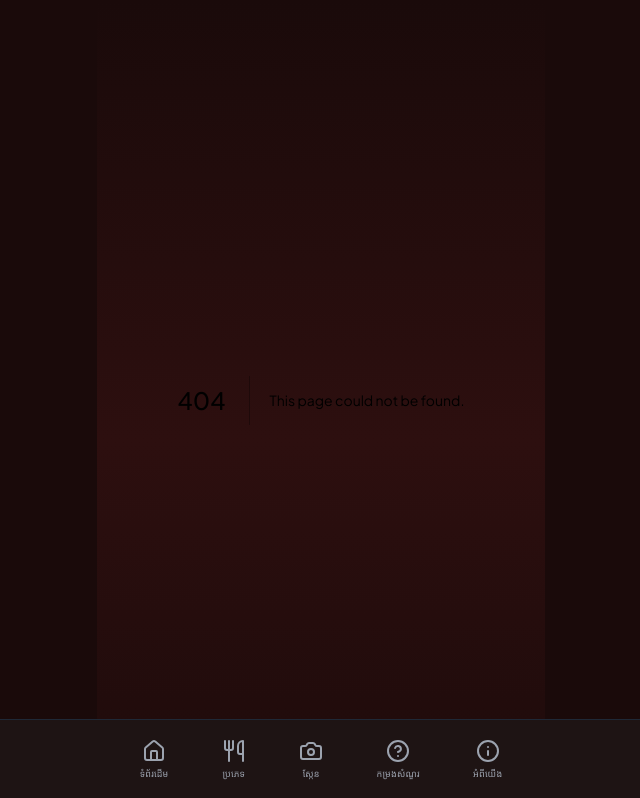
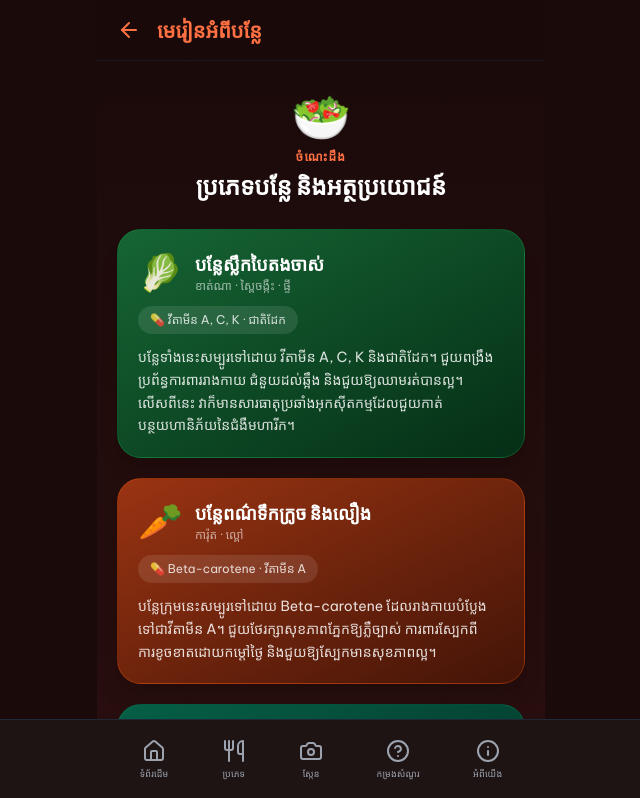
Before and after one commit to kanikachantha87-boop/sek, a Next.js app: page /type/vegetable in a window 1280 px wide. Before the commit this address had no page. Shown: the top 798 px of the page, without its empty margins (319-959 px from the left). Built offline with nearby package versions, Linux system fonts and the light colour scheme.

Commit message:
feat: add vegetable lesson page, link from type page

```diff
--- a/app/type/page.tsx
+++ b/app/type/page.tsx
@@ -1,6 +1,7 @@
 'use client'
 
 import Header from '@/components/Header'
+import Link from 'next/link'
 
 const foodTypes: { name: string; count: string }[] = []
 
@@ -20,18 +21,19 @@ export default function TypePage() {
         {/* ប៊ូតុងប្រភេទ */}
         <div className="grid grid-cols-2 gap-4 mb-8">
           {[
-            { label: 'បន្លែ', icon: '🥦', gradient: 'from-green-900/60 to-dark-card' },
-            { label: 'នំខ្មែរ', icon: '🍮', gradient: 'from-amber-900/60 to-dark-card' },
-            { label: 'ភេសជ្ជៈ', icon: '🧃', gradient: 'from-blue-900/60 to-dark-card' },
-            { label: 'ផ្លែឈើ', icon: '🍓', gradient: 'from-red-900/60 to-dark-card' },
+            { label: 'បន្លែ', icon: '🥦', gradient: 'from-green-900/60 to-dark-card', href: '/type/vegetable' },
+            { label: 'នំខ្មែរ', icon: '🍮', gradient: 'from-amber-900/60 to-dark-card', href: '#' },
+            { label: 'ភេសជ្ជៈ', icon: '🧃', gradient: 'from-blue-900/60 to-dark-card', href: '#' },
+            { label: 'ផ្លែឈើ', icon: '🍓', gradient: 'from-red-900/60 to-dark-card', href: '#' },
           ].map((btn) => (
-            <button
+            <Link
               key={btn.label}
+              href={btn.href}
               className={`bg-gradient-to-br ${btn.gradient} rounded-3xl p-6 flex flex-col items-center justify-center gap-4 border border-coral/20 hover:border-coral hover:scale-105 transition-all shadow-lg h-40`}
             >
               <span className="text-5xl">{btn.icon}</span>
               <span className="font-headline font-bold text-xl">{btn.label}</span>
-            </button>
+            </Link>
           ))}
         </div>
 
--- /dev/null
+++ b/app/type/vegetable/page.tsx
@@ -0,0 +1,131 @@
+'use client'
+
+import { useRouter } from 'next/navigation'
+import { ArrowLeft } from 'lucide-react'
+
+const lessons = [
+    {
+        id: 1,
+        title: 'បន្លែស្លឹកបៃតងចាស់',
+        emoji: '🥬',
+        subtitle: 'ខាត់ណា · ស្ពៃចង្កឹះ · ផ្ទី',
+        nutrients: 'វីតាមីន A, C, K · ជាតិដែក',
+        color: 'from-green-800 to-green-950',
+        border: 'border-green-600/30',
+        content: 'បន្លែទាំងនេះសម្បូរទៅដោយ វីតាមីន A, C, K និងជាតិដែក។ ជួយពង្រឹងប្រព័ន្ធការពាររាងកាយ ជំនួយដល់ឆ្អឹង និងជួយឱ្យឈាមរត់បានល្អ។ លើសពីនេះ វាក៏មានសារធាតុប្រឆាំងអុកស៊ីតកម្មដែលជួយកាត់បន្ថយហានិភ័យនៃជំងឺមហារីក។',
+    },
+    {
+        id: 2,
+        title: 'បន្លែពណ៌ទឹកក្រូច និងលឿង',
+        emoji: '🥕',
+        subtitle: 'ការ៉ុត · ល្ពៅ',
+        nutrients: 'Beta-carotene · វីតាមីន A',
+        color: 'from-orange-800 to-orange-950',
+        border: 'border-orange-600/30',
+        content: 'បន្លែក្រុមនេះសម្បូរទៅដោយ Beta-carotene ដែលរាងកាយបំប្លែងទៅជាវីតាមីន A។ ជួយថែរក្សាសុខភាពភ្នែកឱ្យភ្លឺច្បាស់ ការពារស្បែកពីការខូចខាតដោយកម្ដៅថ្ងៃ និងជួយឱ្យស្បែកមានសុខភាពល្អ។',
+    },
+    {
+        id: 3,
+        title: 'ផ្កាខាត់ណាខៀវ',
+        emoji: '🥦',
+        subtitle: 'Broccoli · Superfood',
+        nutrients: 'សរសៃអាហារ · វីតាមីន C, K',
+        color: 'from-emerald-800 to-emerald-950',
+        border: 'border-emerald-600/30',
+        content: 'ខាត់ណាខៀវត្រូវបានគេចាត់ទុកជា "Superfood" ព្រោះវាមានសារធាតុចិញ្ចឹមខ្ពស់បំផុត។ សម្បូរទៅដោយសរសៃអាហារជួយដល់ការរំលាយអាហារ កាត់បន្ថយជាតិខ្លាញ់អាក្រក់ និងជួយបន្សាបជាតិពុលក្នុងរាងកាយ។',
+    },
+    {
+        id: 4,
+        title: 'ប៉េងប៉ោះ',
+        emoji: '🍅',
+        subtitle: 'Lycopene · ការពារបេះដូង',
+        nutrients: 'Lycopene · វីតាមីន C',
+        color: 'from-red-800 to-red-950',
+        border: 'border-red-600/30',
+        content: 'ប៉េងប៉ោះមានសារធាតុ Lycopene ដែលជាអ្នកការពារបេះដូងយ៉ាងពូកែ។ ជួយកាត់បន្ថយសម្ពាធឈាម ការពារជំងឺបេះដូង និងកាត់បន្ថយហានិភ័យនៃជំងឺមហារីកក្រពេញប្រូស្តាតចំពោះបុរស។',
+    },
+    {
+        id: 5,
+        title: 'ខ្ទឹមស និងខ្ទឹមបារាំង',
+        emoji: '🧄',
+        subtitle: 'ឱសថធម្មជាតិ',
+        nutrients: 'Allicin · សារធាតុប្រឆាំងបាក់តេរី',
+        color: 'from-amber-800 to-amber-950',
+        border: 'border-amber-600/30',
+        content: 'ទោះបីវាមានក្លិនឆ្អេះបន្តិច ប៉ុន្តែវាជាឱសថធម្មជាតិដ៏អស្ចារ្យ។ មានសមត្ថភាពប្រឆាំងបាក់តេរី និងមេរោគ ជួយបញ្ចុះជាតិខ្លាញ់ក្នុងឈាម និងពង្រឹងសុខភាពសរសៃឈាមបេះដូង។',
+    },
+    {
+        id: 6,
+        title: 'មើមឆៃថាវក្រហម',
+        emoji: '🫚',
+        subtitle: 'Beetroot · ថាមពល',
+        nutrients: 'ជាតិដែក · Nitrates · Folate',
+        color: 'from-pink-900 to-pink-950',
+        border: 'border-pink-600/30',
+        content: 'ជួយបង្កើនថាមពល និងលំហូរឈាមទៅកាន់ខួរក្បាល ដែលធ្វើឱ្យការចងចាំល្អ និងបញ្ចុះសម្ពាធឈាម។',
+    },
+]
+
+export default function VegetablePage() {
+    const router = useRouter()
+
+    return (
+        <div className="min-h-screen pb-24">
+            {/* Header */}
+            <header className="sticky top-0 z-40 bg-dark/95 backdrop-blur-sm border-b border-gray-800/50">
+                <div className="flex items-center gap-4 px-5 py-4">
+                    <button onClick={() => router.back()} className="text-coral hover:text-coral-light transition-colors">
+                        <ArrowLeft className="w-6 h-6" />
+                    </button>
+                    <h1 className="font-headline text-xl font-bold text-coral">មេរៀនអំពីបន្លែ</h1>
+                </div>
+            </header>
+
+            <main className="px-5 py-6 space-y-5">
+                {/* ចំណងជើង */}
+                <div className="text-center py-2">
+                    <div className="text-5xl mb-2">🥗</div>
+                    <p className="text-coral text-xs tracking-widest font-body font-bold mb-1">ចំណេះដឹង</p>
+                    <h2 className="text-2xl font-headline font-bold">ប្រភេទបន្លែ និងអត្ថប្រយោជន៍</h2>
+                </div>
+
+                {/* មេរៀន */}
+                {lessons.map((lesson) => (
+                    <div
+                        key={lesson.id}
+                        className={`bg-gradient-to-br ${lesson.color} border ${lesson.border} rounded-3xl p-5 shadow-xl`}
+                    >
+                        <div className="flex items-center gap-3 mb-3">
+                            <span className="text-4xl">{lesson.emoji}</span>
+                            <div>
+                                <h3 className="font-headline font-bold text-lg text-white">{lesson.title}</h3>
+                                <p className="text-white/60 text-xs font-body">{lesson.subtitle}</p>
+                            </div>
+                        </div>
+                        <div className="bg-white/10 rounded-2xl px-3 py-1.5 inline-block mb-3">
+                            <p className="text-white/80 text-xs font-body">💊 {lesson.nutrients}</p>
+                        </div>
+                        <p className="font-body text-sm text-white/85 leading-relaxed">{lesson.content}</p>
+                    </div>
+                ))}
+
+                {/* ដំបូន្មាន */}
+                <div className="bg-gradient-to-br from-green-900 to-green-950 border border-green-500/30 rounded-3xl p-5 shadow-xl">
+                    <h3 className="font-headline font-bold text-lg text-white mb-3">💡 ដំបូន្មានល្អៗ</h3>
+                    <ul className="space-y-2">
+                        {[
+                            'ទទួលទានបន្លែឱ្យបានចម្រុះពណ៌ក្នុងមួយថ្ងៃៗ (ឥន្ទធនូនៃបន្លែ)',
+                            'លាងបន្លែឱ្យបានស្អាតល្អមុននឹងយកមកចម្អិន ដើម្បីជៀសវាងសារធាតុគីមី',
+                            'ការញ៉ាំបន្លែស្រស់ ឬចំហុយ ជួយរក្សាសារធាតុចិញ្ចឹមបានល្អជាងការរំងាស់យូរ',
+                        ].map((tip, i) => (
+                            <li key={i} className="flex items-start gap-2 text-white/85 text-sm font-body">
+                                <span className="text-green-400 mt-0.5 flex-shrink-0">✓</span>
+                                <span>{tip}</span>
+                            </li>
+                        ))}
+                    </ul>
+                </div>
+            </main>
+        </div>
+    )
+}
```
